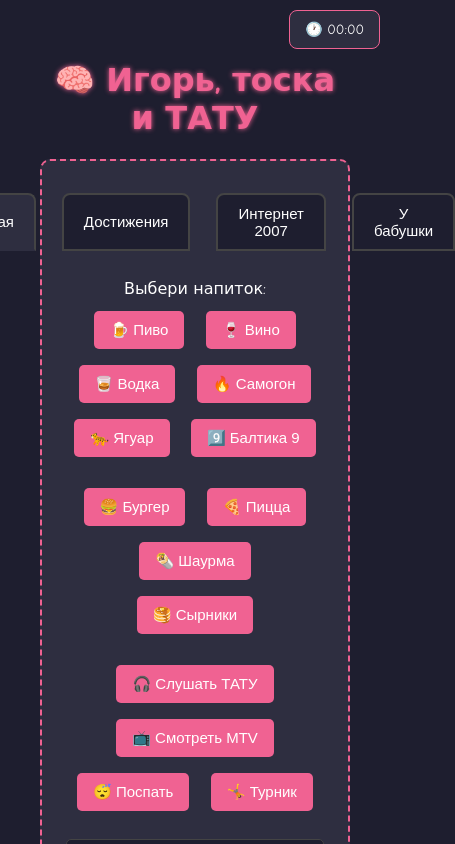
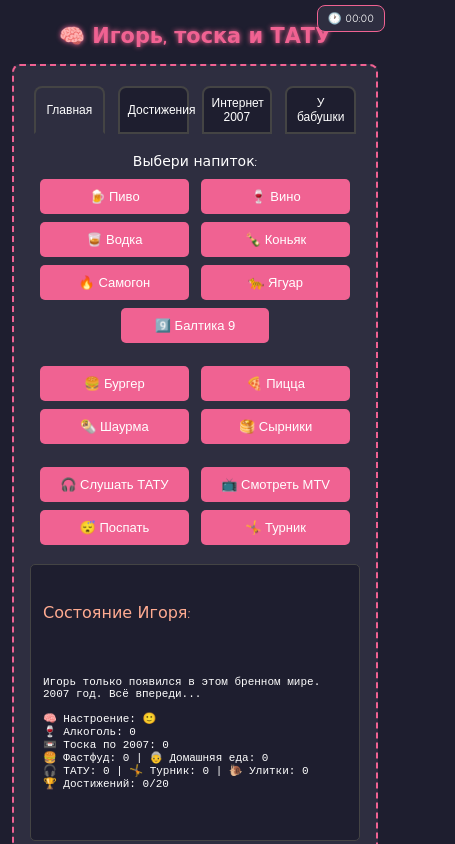
Before and after one commit to summertime-fms/igor, a plain HTML site: page index.html in a window 390 px wide. Shown: the top 844 px of the page, 455 px wide, since content can reach past the window. Drawn offline with Linux system fonts and the light colour scheme.

Commit message:
Адаптив под мобилки

```diff
--- a/index.html
+++ b/index.html
@@ -3,7 +3,13 @@
 
   <head>
     <meta charset="UTF-8" />
-    <meta name="viewport" content="width=device-width, initial-scale=1.0" />
+    <meta name="viewport" content="width=device-width, initial-scale=1.0, maximum-scale=5.0, user-scalable=yes" />
+    <meta name="description"
+      content="Интерактивная игра про думера Игоря, который живёт в 2007 году, слушает ТАТУ и страдает от экзистенциальной тоски" />
+    <meta name="theme-color" content="#1e1e2f" />
+    <meta name="mobile-web-app-capable" content="yes" />
+    <meta name="apple-mobile-web-app-capable" content="yes" />
+    <meta name="apple-mobile-web-app-status-bar-style" content="black-translucent" />
     <title>Игорь и тоска по 2007</title>
     <style>
       body {
@@ -252,6 +258,7 @@
         gap: 10px;
         margin-bottom: 20px;
         justify-content: center;
+        flex-wrap: wrap;
       }
 
       .tab-button {
@@ -273,6 +280,130 @@
 
       .tab-content.active {
         display: block;
+      }
+
+      /* АДАПТИВ ДЛЯ МОБИЛЬНЫХ */
+      @media (max-width: 768px) {
+        body {
+          padding: 1rem 0.5rem;
+          font-size: 14px;
+        }
+
+        h1 {
+          font-size: 1.5rem;
+          margin: 0.5rem 0 1rem 0;
+        }
+
+        .time-display {
+          font-size: 12px;
+          padding: 8px 12px;
+          top: 5px;
+          right: 5px;
+        }
+
+        .igor-container {
+          padding: 1rem;
+          max-width: 100%;
+          border-radius: 8px;
+        }
+
+        .tabs {
+          gap: 5px;
+          margin-bottom: 15px;
+        }
+
+        .tab-button {
+          padding: 8px 12px;
+          font-size: 13px;
+          flex: 1;
+          min-width: 80px;
+        }
+
+        button {
+          margin: 5px;
+          padding: 12px 14px;
+          font-size: 14px;
+          min-width: 45%;
+          touch-action: manipulation;
+        }
+
+        .output {
+          font-size: 12px;
+          padding: 0.75rem;
+          margin-top: 15px;
+        }
+
+        .title {
+          font-size: 1rem;
+        }
+
+        .achievement-popup {
+          right: 10px;
+          top: 60px;
+          max-width: 85%;
+          font-size: 13px;
+        }
+
+        .event-popup {
+          max-width: 90%;
+          padding: 15px;
+          font-size: 14px;
+        }
+
+        .event-buttons {
+          flex-direction: column;
+        }
+
+        .event-buttons button {
+          width: 100%;
+          margin: 5px 0;
+        }
+
+        .achievements {
+          padding: 10px;
+        }
+
+        .achievement-item {
+          font-size: 11px;
+          padding: 6px 10px;
+          display: block;
+          margin: 5px 0;
+        }
+
+        .astral {
+          font-size: 1.1rem;
+        }
+      }
+
+      @media (max-width: 480px) {
+        body {
+          padding: 0.5rem 0.25rem;
+        }
+
+        h1 {
+          font-size: 1.3rem;
+        }
+
+        .tab-button {
+          font-size: 12px;
+          padding: 8px 8px;
+          min-width: 70px;
+        }
+
+        button {
+          font-size: 13px;
+          padding: 10px 12px;
+          margin: 4px;
+        }
+
+        .output {
+          font-size: 11px;
+        }
+
+        .time-display {
+          font-size: 11px;
+          padding: 6px 10px;
+        }
       }
 
     </style>
@@ -297,6 +428,7 @@
           <button onclick="igor.drinkAlcohol('пиво')">🍺 Пиво</button>
           <button onclick="igor.drinkAlcohol('вино')">🍷 Вино</button>
           <button onclick="igor.drinkAlcohol('водка')">🥃 Водка</button>
+          <button onclick="igor.drinkAlcohol('коньяк')">🍾 Коньяк</button>
           <button onclick="igor.drinkAlcohol('самогон')">🔥 Самогон</button>
           <button onclick="igor.drinkAlcohol('ягуар')">🐆 Ягуар</button>
           <button onclick="igor.drinkAlcohol('балтика9')">9️⃣ Балтика 9</button>
@@ -553,6 +685,7 @@
             "пиво": 1,
             "вино": 2,
             "водка": 3,
+            "коньяк": 3,
             "самогон": 4,
             "ягуар": 5,
             "балтика9": 2
@@ -577,7 +710,8 @@
           const reactions = {
             "ягуар": "🐆 Это легендарный напиток! Игорь чувствует прилив сил 2007 года!",
             "балтика9": "9️⃣ Крепкая! Настоящий вкус дворов и подъездов...",
-            "самогон": "🔥 Обжигает! Игорь видит предков в астрале!"
+            "самогон": "🔥 Обжигает! Игорь видит предков в астрале!",
+            "коньяк": "🍾 Коньяк пятизвёздочный! Игорь чувствует себя солидным человеком."
           };
 
           this.checkAstral();
```
